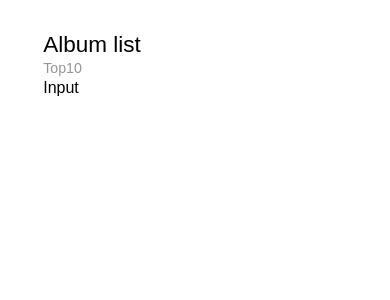
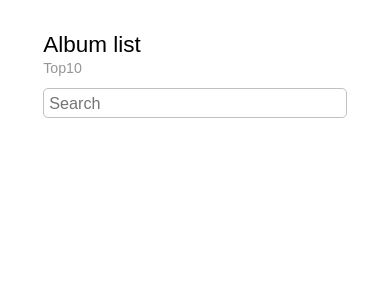
Before and after one commit to ispoljari/itunes-album-list, a React (Create React App) app: page / in a window 390 px wide. Shown: the top 300 px of the page. Built offline with nearby package versions, Linux system fonts and the light colour scheme.

Commit message:
Style input field and adjust header columns breakpoints

```diff
--- a/src/components/Header/Header.js
+++ b/src/components/Header/Header.js
@@ -1,7 +1,7 @@
 import React, { Component } from 'react';
 
 import { Row, Column, Box } from '../../layout';
-import { H1, P } from './Header.styled';
+import { H1, P, Input } from './Header.styled';
 
 class Header extends Component {
   render() {
@@ -15,7 +15,10 @@ class Header extends Component {
         <Row>
           <Column
             xs={12}
-            sm={6}
+            sm={5}
+            md={6}
+            lg={7}
+            xl={8}
           >
             <H1>
               Album list
@@ -26,9 +29,13 @@ class Header extends Component {
           </Column>
           <Column
             xs={12}
-            sm={6}
+            sm={7}
+            md={6}
+            lg={5}
+            xl={4}
+            mt={{xs:"10px"}}
           >
-            Input
+            <Input type="text" placeholder="Search" />
           </Column>
         </Row>
       </Box>
--- a/src/components/Header/Header.styled.js
+++ b/src/components/Header/Header.styled.js
@@ -25,3 +25,19 @@ export const P = styled.p`
     font-size: 14px;
   }
 `;
+
+export const Input = styled.input`
+  width: 100%;
+  font-size: calc(16px + (20 - 16) * ((100vw - 320px) / (1700 - 320)));
+  padding: 5px;
+  border: 1px solid #c1c1c1;
+  border-radius: 5px;
+
+  @media (min-width: 1700px) {
+    font-size: 20px;
+  }
+
+  @media (max-width: 320px) {
+    font-size: 16px;
+  }
+`;
```
